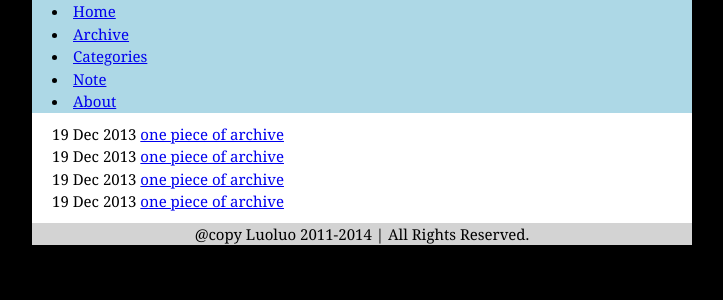
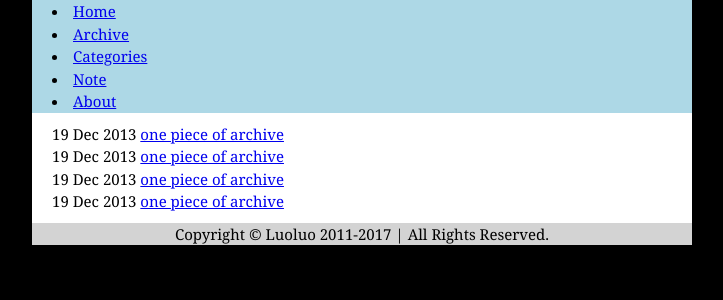
Before and after one commit to luoluo/last-blog, a Flask app: page /dev in a window 1280 px wide. Shown: the top 300 px of the page, without its empty margins (278-1001 px from the left). Run offline with Flask 2, Linux system fonts and the light colour scheme.

Commit message:
update cp

```diff
--- a/templates/base.html
+++ b/templates/base.html
@@ -30,7 +30,7 @@
     <div id="Content"> {% block content %}{% endblock %} </div>
 
     <div id="Bottom">
-        @copy Luoluo 2011-2014 | All Rights Reserved.
+        Copyright © Luoluo 2011-2017 | All Rights Reserved.
     </div>
   </body>
 
```
